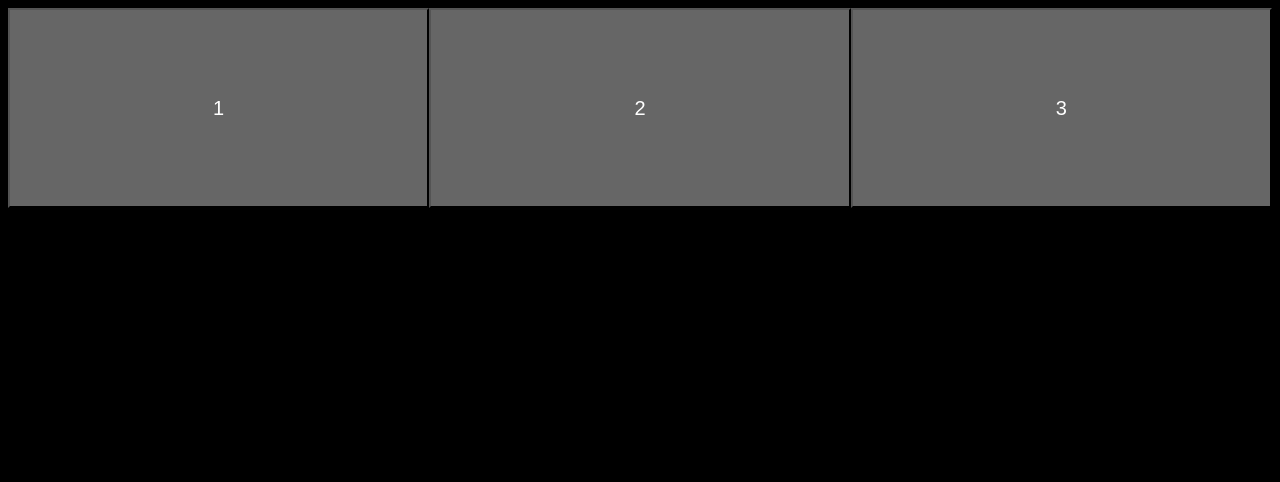
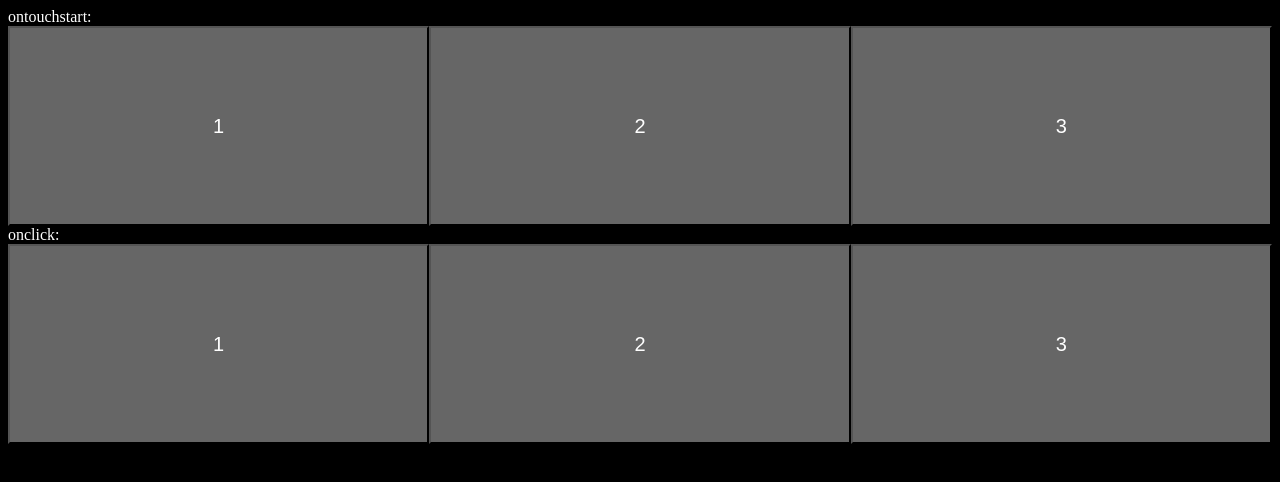
Before and after one commit to prendradjaja/touch-event-sandbox, a plain HTML site: page index.html in a window 1280 px wide. Drawn offline with Linux system fonts and the light colour scheme.

Commit message:
onclick and ontouchstart

```diff
--- a/app.css
+++ b/app.css
@@ -1,8 +1,9 @@
 body {
   background: black;
+  color: white;
 }
 
-#buttons {
+.buttons {
   display: flex;
   justify-content: space-between;
 
--- a/index.html
+++ b/index.html
@@ -4,11 +4,19 @@
     <link rel="stylesheet" href="./app.css">
   </head>
   <body>
-    <div id="buttons">
+    ontouchstart:
+    <div class="buttons">
       <button ontouchstart="handleClick(this)">1</button>
       <button ontouchstart="handleClick(this)">2</button>
       <button ontouchstart="handleClick(this)">3</button>
     </div>
+
+    onclick:
+    <div class="buttons">
+      <button onclick="handleClick(this)">1</button>
+      <button onclick="handleClick(this)">2</button>
+      <button onclick="handleClick(this)">3</button>
+    </div>
     <script src="./app.js"></script>
   </body>
 </html>
```
